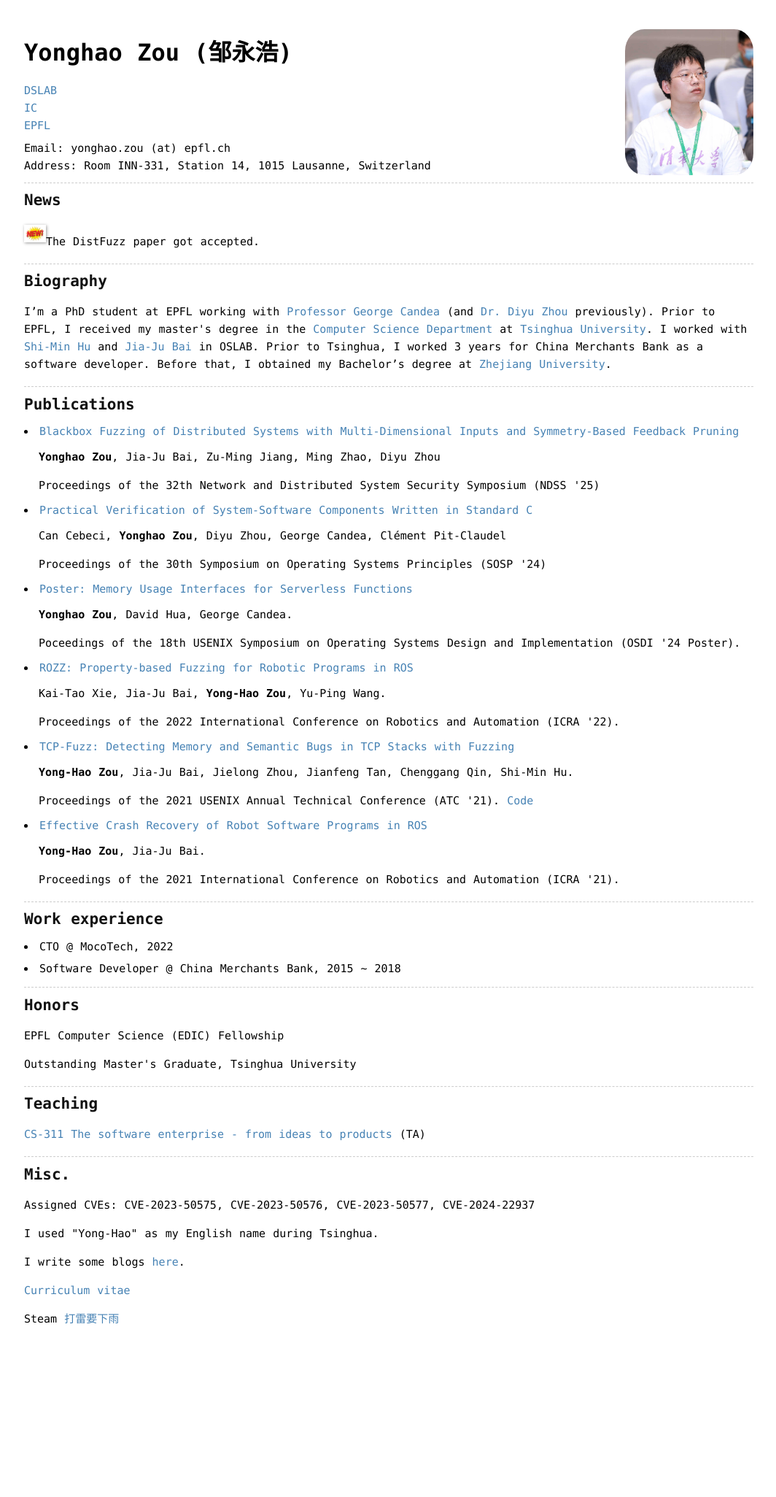
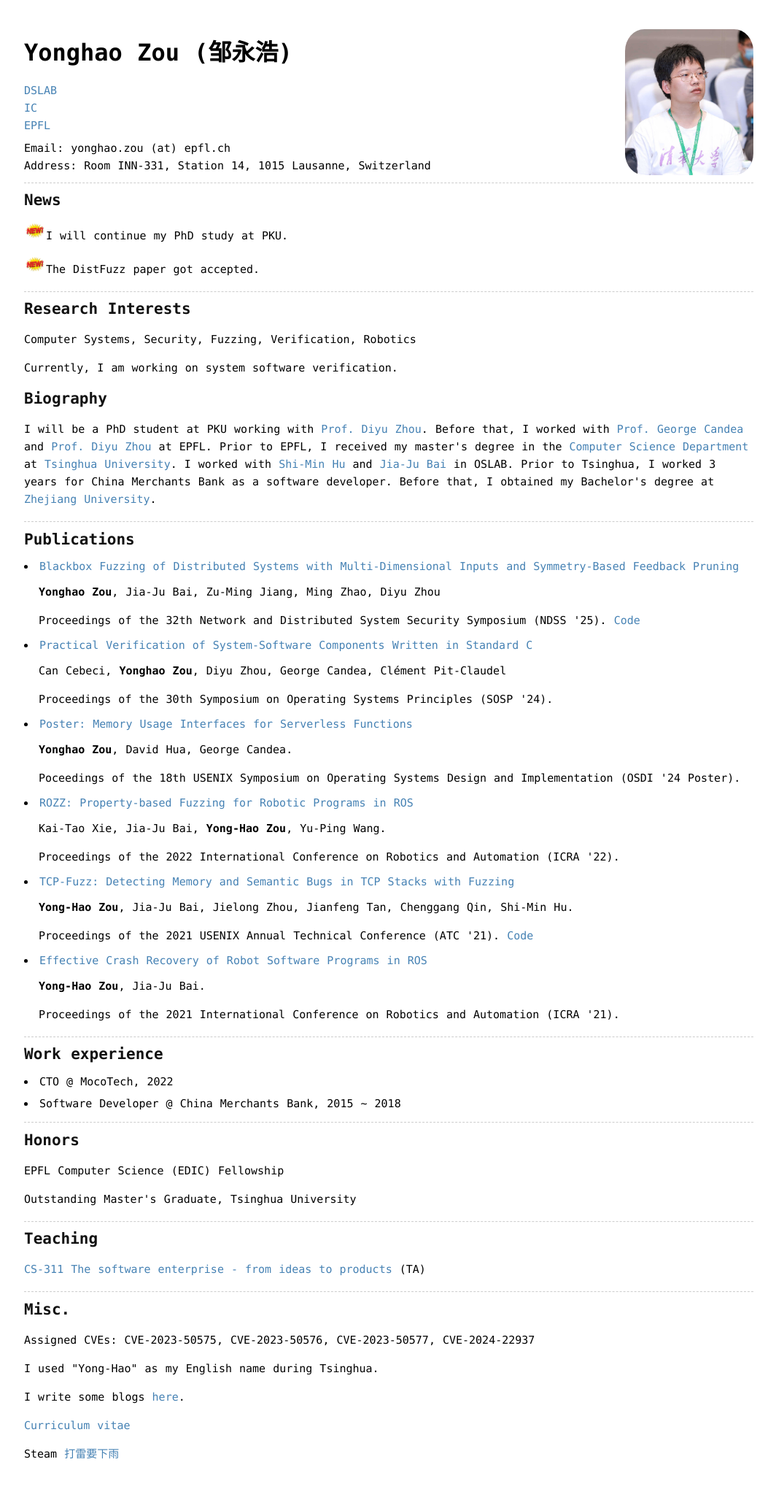
Before and after one commit to zouyonghao/zouyonghao.github.io, a Jekyll site: the page built from index.md, in a window 1280 px wide. Shown: the whole page at 73% size, without its empty margins (107-1171 px from the left). Built offline with Jekyll 4.4.1, drawn with Linux system fonts in a browser that asks for light colours; before the commit the page ends 1866 px from its top, so only the background shows below that.

Commit message:
add paper, news; remove img style

```diff
--- a/_layouts/home.html
+++ b/_layouts/home.html
@@ -37,7 +37,9 @@
 
                     <hr>
 
-                    <h2 id="misc">News</h2>
+                    <h2 id="news">News</h2>
+
+                    <p><img src="../images/new-icon-12.png" alt="" width="30px" style="display: inline;">I will continue my PhD study at PKU.</p>
 
                     <p><img src="../images/new-icon-12.png" alt="" width="30px" style="display: inline;">The DistFuzz paper got accepted.</p>
 
@@ -55,14 +57,21 @@
 
                     <hr>
 
+                    <h2 id="interests">Research Interests</h2>
+
+                    <p>Computer Systems, Security, Fuzzing, Verification, Robotics</p>
+
+                    <p>Currently, I am working on system software verification.</p>
+
                     <h2 id="biography">Biography</h2>
 
                     <p>
-                        I’m a PhD student at EPFL working with <a href="http://dslab.epfl.ch/people/candea/">Professor George Candea</a> (and <a href="https://zhou-diyu.github.io/"> Dr. Diyu Zhou</a> previously).
+                        I will be a PhD student at PKU working with <a href="https://zhou-diyu.github.io/">Prof. Diyu Zhou</a>.
+                        Before that, I worked with <a href="http://dslab.epfl.ch/people/candea/">Prof. George Candea</a> and <a href="https://zhou-diyu.github.io/"> Prof. Diyu Zhou</a> at EPFL.
                         Prior to EPFL, I received my master's degree in the <a href="https://www.cs.tsinghua.edu.cn/">Computer Science Department</a> at <a href="https://www.tsinghua.edu.cn/">Tsinghua University</a>.
                         I worked with <a href="https://cg.cs.tsinghua.edu.cn/shimin.htm">Shi-Min Hu</a> and <a href="https://baijiaju.github.io/">Jia-Ju Bai</a> in OSLAB.
                         Prior to Tsinghua, I worked 3 years for China Merchants Bank as a software developer.
-                        Before that, I obtained my Bachelor’s degree at <a href="https://www.zju.edu.cn/">Zhejiang University</a>.
+                        Before that, I obtained my Bachelor's degree at <a href="https://www.zju.edu.cn/">Zhejiang University</a>.
                     </p>
 
                     <hr>
@@ -70,16 +79,16 @@
                     <h2 id="publications">Publications</h2>
 
                     <ul>
-                        <li><a href="">Blackbox Fuzzing of Distributed Systems with Multi-Dimensional Inputs and Symmetry-Based Feedback Pruning</a></li>
+                        <li><a href="https://zouyonghao.github.io/assets/paper/ndss25-distfuzz.pdf">Blackbox Fuzzing of Distributed Systems with Multi-Dimensional Inputs and Symmetry-Based Feedback Pruning</a></li>
                     </ul>
                     <p class="author"><b>Yonghao Zou</b>, Jia-Ju Bai, Zu-Ming Jiang, Ming Zhao, Diyu Zhou</p>
-                    <p class="conference">Proceedings of the 32th Network and Distributed System Security Symposium (NDSS '25)</p>
+                    <p class="conference">Proceedings of the 32th Network and Distributed System Security Symposium (NDSS '25). <a href="https://github.com/zouyonghao/DistFuzz">Code</a></p>
 
                     <ul>
                         <li><a href="https://dslab.epfl.ch/pubs/tpot.pdf">Practical Verification of System-Software Components Written in Standard C</a></li>
                     </ul>
                     <p class="author">Can Cebeci, <b>Yonghao Zou</b>, Diyu Zhou, George Candea, Clément Pit-Claudel</p>
-                    <p class="conference">Proceedings of the 30th Symposium on Operating Systems Principles (SOSP '24)</p>
+                    <p class="conference">Proceedings of the 30th Symposium on Operating Systems Principles (SOSP '24).</p>
 
                     <ul>
                         <li><a href="https://zouyonghao.github.io/assets/paper/osdi24posters-final.pdf">Poster: Memory Usage Interfaces for Serverless Functions</a></li>
@@ -94,15 +103,13 @@
                     <p class="conference">Proceedings of the 2022 International Conference on Robotics and Automation (ICRA '22).</p>
 
                     <ul>
-                        <li><a href="https://www.usenix.org/conference/atc21/presentation/zou">TCP-Fuzz: Detecting
-                                Memory and Semantic Bugs in TCP Stacks with Fuzzing</a></li>
+                        <li><a href="https://www.usenix.org/conference/atc21/presentation/zou">TCP-Fuzz: Detecting Memory and Semantic Bugs in TCP Stacks with Fuzzing</a></li>
                     </ul>
                     <p class="author"><b>Yong-Hao Zou</b>, Jia-Ju Bai, Jielong Zhou, Jianfeng Tan, Chenggang Qin, Shi-Min Hu.</p>
                     <p class="conference">Proceedings of the 2021 USENIX Annual Technical Conference (ATC '21). <a href="https://github.com/zouyonghao/TCP-Fuzz">Code</a></p>
 
                     <ul>
-                        <li><a href="https://zouyonghao.github.io/assets/paper/rory.pdf">Effective Crash Recovery of Robot
-                                Software Programs in ROS</a></li>
+                        <li><a href="https://zouyonghao.github.io/assets/paper/rory.pdf">Effective Crash Recovery of Robot Software Programs in ROS</a></li>
                     </ul>
                     <p class="author"><b>Yong-Hao Zou</b>, Jia-Ju Bai.</p>
                     <p class="conference">Proceedings of the 2021 International Conference on Robotics and Automation (ICRA '21).</p>
--- a/assets/css/style.css
+++ b/assets/css/style.css
@@ -105,14 +105,14 @@ blockquote p {
 	padding: .5em 0;
 }
 
-.content img {
+/* .content img {
 	max-width: 100%;
 	display: block;
 	margin: 4px auto;
 	-webkit-box-shadow: #999 1px 1px 4px;
 	-moz-box-shadow: #999 1px 1px 4px;
 	box-shadow: #999 1px 1px 4px;
-}
+} */
 
 #tag_cloud {
 	margin-bottom: 1em;
```
Also changed, not shown: 1 other file.
